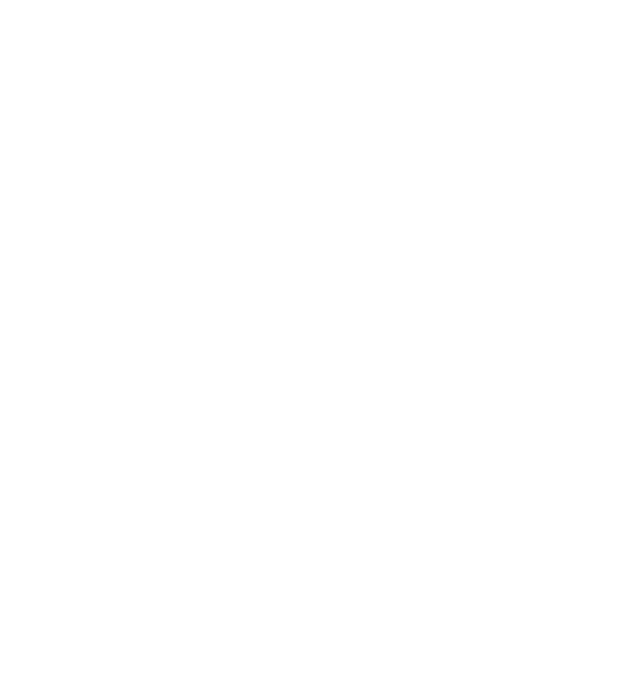
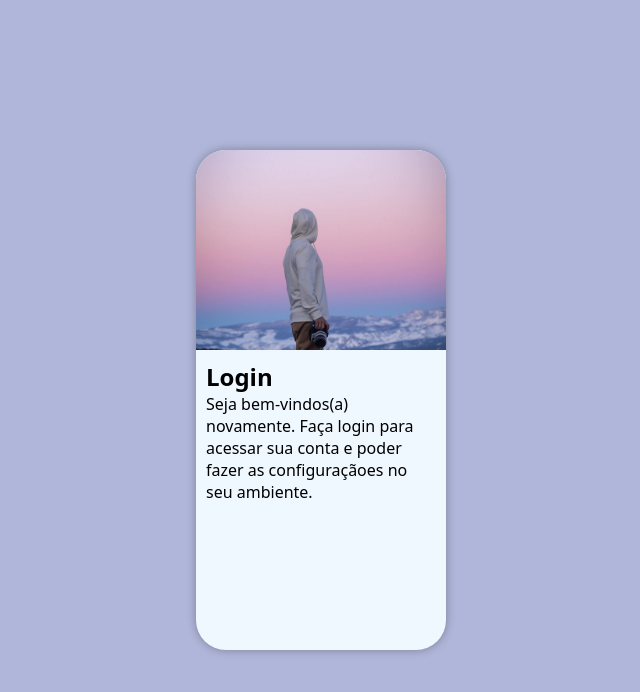
Before and after one commit to Felipessbr/login, a plain HTML site: page index.html in a window 1280 px wide. Shown: the whole page, without its empty margins (319-959 px from the left). Drawn offline with Linux system fonts and the light colour scheme.

Commit message:
site atualizado

```diff
--- /dev/null
+++ b/estilos/style.css
@@ -0,0 +1,46 @@
+@charset "UTF-8";
+/* paleta de cores
+#D9A7C7  #E3DCF2  #B0B6D9 #2E3D59 #5B74A6
+*/
+
+*{
+    font-family: system-ui, -apple-system, BlinkMacSystemFont, 'Segoe UI', Roboto, Oxygen, Ubuntu, Cantarell, 'Open Sans', 'Helvetica Neue', sans-serif;
+    margin: 0%;
+    padding: 0%;
+    box-sizing: border-box;
+}
+body,html{
+    background-color: #B0B6D9;
+    height: 100vh;
+    width: 100vw;
+}
+main{
+    position: relative;
+    height: 100vh;
+    width: 100vw;
+}
+section{
+    position: absolute;
+    top: 50%;
+    left: 50%;
+    transform: translate(-50%, -50%);
+    overflow: hidden;
+    background-color: aliceblue;
+    width: 250px;
+    height: 500px;
+    border-radius: 30px;
+    box-shadow: 0px 0px 10px rgba(0, 0, 0, 0.302);
+}
+#imagem{
+    display: block;
+    background-image: url(../imagens/pexels-stephen-leonardi-587681991-20762940\ \(1\).jpg);
+    height: 200px;
+    background-size: cover;
+    background-repeat: no-repeat;
+    background-position:  center ;
+}
+#formulario{
+    display: block;
+    padding: 10px;
+
+}
--- a/index.html
+++ b/index.html
@@ -1,11 +1,27 @@
 <!DOCTYPE html>
-<html lang="en">
+<html lang="pt-br">
 <head>
     <meta charset="UTF-8">
     <meta name="viewport" content="width=device-width, initial-scale=1.0">
-    <title>Document</title>
+    <title>Login</title>
+    <link rel="stylesheet" href="estilos/style.css">
 </head>
 <body>
+    <main>
+        <section id="login">
+
+            <div id="imagem">
+
+            </div>
+
+            <div id="formulario">
+                 <h1>Login</h1>
+                 <p>Seja bem-vindos(a) novamente. Faça login para acessar sua conta e poder fazer as configuraçãoes no seu ambiente. </p>
+                 <form action="login.php" method="post"></form>
+            </div>
+
+        </section>
+    </main>
 
 </body>
 </html>
```
